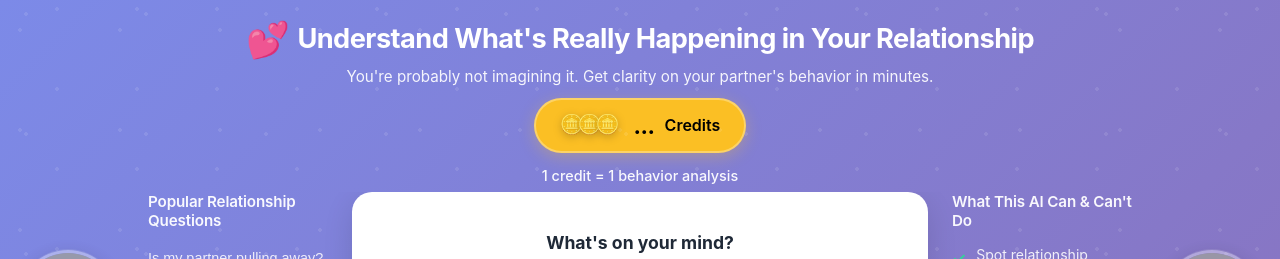
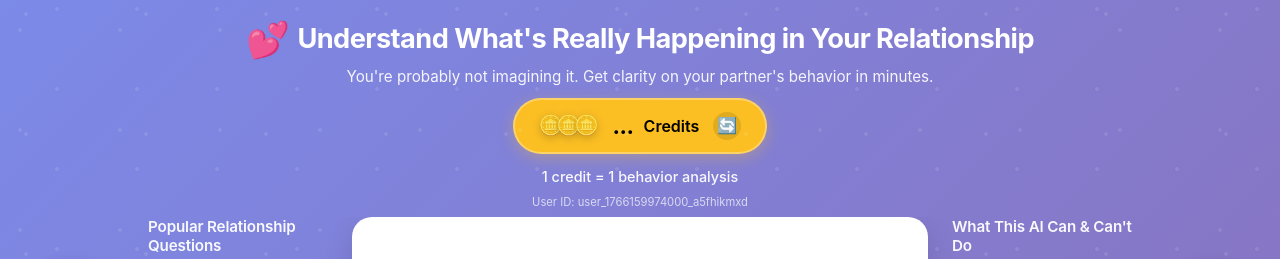
Before and after one commit to maxkantor/love-behavior-translator, a React (Vite) app in the folder frontend/: page / in a window 1280 px wide. Shown: the top 259 px of the page. Built offline with nearby package versions, Linux system fonts and the light colour scheme; no server answers; grey boxes are pictures that could not be loaded.

Commit message:
Add manual refresh button for credits, enhanced logging with userId verification, force no-cache on fetch, show userId in dev mode

```diff
--- a/frontend/src/ui/App.tsx
+++ b/frontend/src/ui/App.tsx
@@ -181,10 +181,22 @@ export function App() {
               </div>
               <span className="credits-number">{displayCredits}</span>
               <span className="credits-label">Credits</span>
+              <button
+                onClick={() => refreshCredits()}
+                className="refresh-credits-btn"
+                title="Refresh credits"
+              >
+                🔄
+              </button>
             </div>
             <div className="credits-explanation-text">
               1 credit = 1 behavior analysis
             </div>
+            {process.env.NODE_ENV === 'development' && (
+              <div style={{ fontSize: '0.7rem', opacity: 0.7, marginTop: '4px' }}>
+                User ID: {userId}
+              </div>
+            )}
           </div>
         </div>
       </header>
--- a/frontend/src/ui/CreditContext.tsx
+++ b/frontend/src/ui/CreditContext.tsx
@@ -37,24 +37,38 @@ export function CreditProvider({ children }: { children: React.ReactNode }) {
         return;
       }
 
-      console.log('Refreshing credits from server...', 'userId:', userId);
+      console.log('🔄 Refreshing credits from server...', 'userId:', userId, 'url:', `${apiBaseUrl}/credits`);
+      const startTime = Date.now();
       const resp = await fetch(`${apiBaseUrl}/credits`, {
         method: 'GET',
         headers: {
           'x-user-id': userId,
         },
+        cache: 'no-cache', // Force fresh fetch
       });
+      const duration = Date.now() - startTime;
+
+      console.log(`📡 Response received in ${duration}ms:`, resp.status, resp.statusText);
 
       if (resp.ok) {
         const data = await resp.json();
+        console.log('📦 Response data:', data);
         const creditsValue = data.credits ?? null;
-        console.log('✅ Refreshed credits from server:', creditsValue, 'userId:', userId);
+        console.log('✅ Refreshed credits from server:', creditsValue, 'userId:', userId, 'response userId:', data.userId);
+
+        // Verify userId matches
+        if (data.userId && data.userId !== userId) {
+          console.warn('⚠️ userId mismatch! Request:', userId, 'Response:', data.userId);
+        }
+
         setCredits(creditsValue);
         if (creditsValue !== null) {
           localStorage.setItem('credits', creditsValue.toString());
+          console.log('💾 Saved to localStorage:', creditsValue);
         } else {
           // If server returns null, clear localStorage too
           localStorage.removeItem('credits');
+          console.log('🗑️ Cleared localStorage (null credits)');
         }
       } else {
         const errorText = await resp.text();
@@ -64,7 +78,7 @@ export function CreditProvider({ children }: { children: React.ReactNode }) {
         if (stored) {
           const parsed = parseInt(stored, 10);
           if (!isNaN(parsed)) {
-            console.log('Using cached credits from localStorage:', parsed);
+            console.log('⚠️ Using cached credits from localStorage:', parsed);
             setCredits(parsed);
           }
         }
--- a/frontend/src/ui/styles.css
+++ b/frontend/src/ui/styles.css
@@ -158,6 +158,31 @@ body {
   color: #000;
 }
 
+.refresh-credits-btn {
+  background: rgba(0, 0, 0, 0.1);
+  border: none;
+  border-radius: 50%;
+  width: 28px;
+  height: 28px;
+  display: flex;
+  align-items: center;
+  justify-content: center;
+  cursor: pointer;
+  font-size: 1rem;
+  transition: all 0.2s;
+  margin-left: 4px;
+  padding: 0;
+}
+
+.refresh-credits-btn:hover {
+  background: rgba(0, 0, 0, 0.2);
+  transform: rotate(180deg);
+}
+
+.refresh-credits-btn:active {
+  transform: rotate(360deg);
+}
+
 .credits-explanation-text {
   margin-top: 8px;
   font-size: 0.9rem;
```
